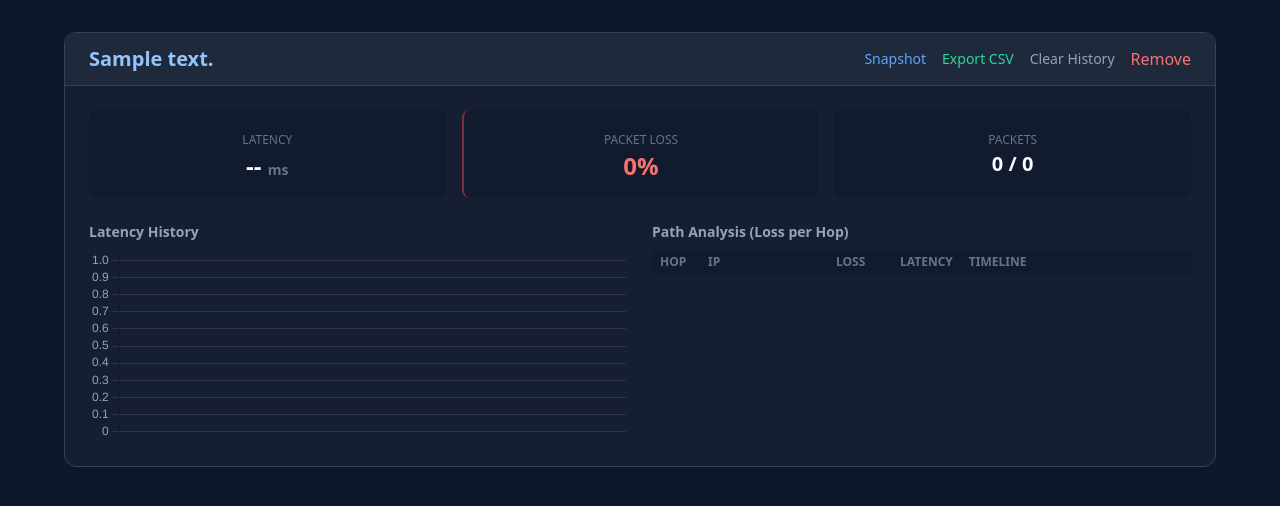
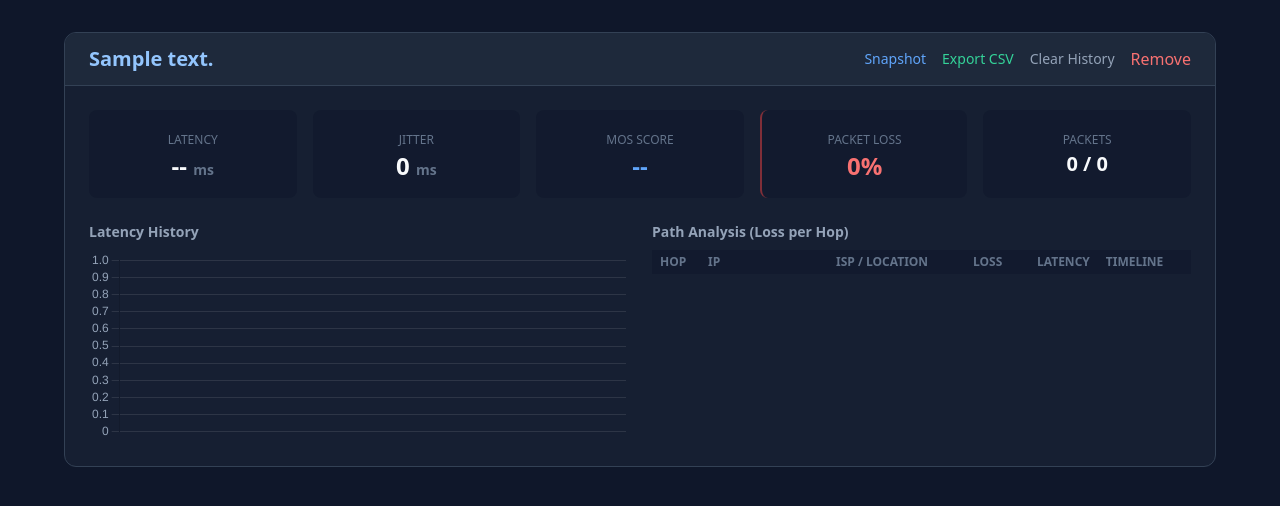
Before and after one commit to mission-deny-the-mission/packet_tester, a Flask app: page / in a window 1280 px wide. Shown: the part 66-572 px from the top of the page. Run offline with Flask 3, Linux system fonts and the light colour scheme; tables that the repository leaves empty hold one stand-in row (values such as "Sample post"); data that the repository does not hold is empty; some libraries are stand-ins or nearby versions.

Commit message:
feat: implement advanced diagnostics (jitter, MOS, ISP lookup) and tests

```diff
--- a/app.py
+++ b/app.py
@@ -7,9 +7,85 @@ import re
 import threading
 import csv
 import io
+import requests
 from flask import Flask, render_template, request, jsonify, make_response
 from flask_socketio import SocketIO, emit
 import database
+
+ip_info_cache = {}
+
+
+def get_ip_info(ip):
+    if not ip or ip == "*":
+        return {"isp": "-", "location": "-"}
+    if ip in ip_info_cache:
+        return ip_info_cache[ip]
+
+    # Quick check for private IPs
+    if (
+        ip.startswith("10.")
+        or ip.startswith("192.168.")
+        or (ip.startswith("172.") and 16 <= int(ip.split(".")[1]) <= 31)
+    ):
+        info = {"isp": "Local Network", "location": "Private IP"}
+    else:
+        try:
+            # ip-api.com rate limit: 45 req/min
+            resp = requests.get(f"http://ip-api.com/json/{ip}", timeout=2)
+            data = resp.json()
+            if data.get("status") == "success":
+                info = {
+                    "isp": data.get("isp", "Unknown ISP"),
+                    "location": f"{data.get('city', '')}, {data.get('countryCode', '')}".strip(
+                        ", "
+                    ),
+                }
+            else:
+                info = {"isp": "Unknown ISP", "location": "Unknown"}
+        except Exception as e:
+            print(f"Error looking up IP {ip}: {e}")
+            info = {"isp": "Unknown ISP", "location": "Unknown"}
+
+    ip_info_cache[ip] = info
+    return info
+
+
+def calculate_mos(latency, loss, jitter):
+    """
+    Simplified MOS calculation
+    R = 94.2 - Id - Ie
+    Id (Delay Impairment) = latency * 0.02 + (latency > 150 ? (latency-150)*0.1 : 0)
+    Ie (Loss Impairment) = loss * 2.5
+    """
+    if latency is None:
+        return 1.0
+
+    # Effective Latency
+    eff_latency = latency + (jitter * 2) + 10
+
+    # Delay Impairment
+    if eff_latency < 160:
+        id_imp = eff_latency / 40
+    else:
+        id_imp = (eff_latency - 120) / 10
+
+    # Loss Impairment
+    ie_imp = loss * 2.5
+
+    r_factor = 94.2 - id_imp - ie_imp
+
+    # Clamp R-factor
+    r_factor = max(0, min(94.2, r_factor))
+
+    # Convert R-factor to MOS
+    mos = (
+        1
+        + (0.035 * r_factor)
+        + (r_factor * (r_factor - 60) * (100 - r_factor) * 0.000007)
+    )
+
+    return round(max(1.0, min(5.0, mos)), 2)
+
 
 app = Flask(__name__)
 socketio = SocketIO(app, cors_allowed_origins="*", async_mode="eventlet")
@@ -51,6 +127,8 @@ def run_ping(target, sid):
 
     total_sent = 0
     total_received = 0
+    prev_latency = None
+    jitter = 0
 
     for line in iter(process.stdout.readline, ""):
         if sid not in active_tasks or target not in active_tasks[sid]:
@@ -62,12 +140,24 @@ def run_ping(target, sid):
             total_sent += 1
             total_received += 1
             latency = parse_ping(line)
+
+            if prev_latency is not None:
+                # Jitter calculation (RFC 3550 style simple version)
+                jitter = jitter + (abs(latency - prev_latency) - jitter) / 16
+
+            prev_latency = latency
+
             loss = (
                 0
                 if total_sent == 0
                 else ((total_sent - total_received) / total_sent) * 100
             )
-            print(f"Ping result for {target}: {latency}ms")
+
+            mos = calculate_mos(latency, loss, jitter)
+
+            print(
+                f"Ping result for {target}: {latency}ms, Jitter: {round(jitter, 2)}ms, MOS: {mos}"
+            )
 
             # Save to database
             database.save_ping(target_id, latency, round(loss, 2))
@@ -78,6 +168,8 @@ def run_ping(target, sid):
                     "target": target,
                     "latency": latency,
                     "loss": round(loss, 2),
+                    "jitter": round(jitter, 2),
+                    "mos": mos,
                     "total_sent": total_sent,
                     "total_received": total_received,
                     "raw": line.strip(),
@@ -91,7 +183,8 @@ def run_ping(target, sid):
         ):
             total_sent += 1
             loss = ((total_sent - total_received) / total_sent) * 100
-            print(f"Ping timeout for {target}")
+            mos = calculate_mos(None, loss, jitter)
+            print(f"Ping timeout for {target}, MOS: {mos}")
 
             # Save to database (None for latency on timeout)
             database.save_ping(target_id, None, round(loss, 2))
@@ -102,6 +195,8 @@ def run_ping(target, sid):
                     "target": target,
                     "latency": None,
                     "loss": round(loss, 2),
+                    "jitter": round(jitter, 2),
+                    "mos": mos,
                     "total_sent": total_sent,
                     "total_received": total_received,
                     "raw": "Request timeout",
@@ -138,13 +233,16 @@ def run_hop_analysis(target, sid):
             hop_num = match.group(1)
             hop_ip = match.group(2)
             if hop_ip not in [h["ip"] for h in hops]:
-                hops.append({"num": hop_num, "ip": hop_ip})
+                ip_info = get_ip_info(hop_ip)
+                hops.append({"num": hop_num, "ip": hop_ip, **ip_info})
                 socketio.emit(
                     "hop_update",
                     {
                         "target": target,
                         "num": hop_num,
                         "ip": hop_ip,
+                        "isp": ip_info["isp"],
+                        "location": ip_info["location"],
                         "loss": 0,
                         "avg_latency": 0,
                     },
@@ -190,6 +288,8 @@ def run_hop_analysis(target, sid):
                     "target": target,
                     "num": hop["num"],
                     "ip": hop["ip"],
+                    "isp": hop.get("isp", "-"),
+                    "location": hop.get("location", "-"),
                     "loss": round(loss, 2),
                     "avg_latency": round(avg_lat, 2),
                 },
--- a/static/js/dashboard.js
+++ b/static/js/dashboard.js
@@ -103,6 +103,8 @@ async function createMonitor(target) {
 
         const elements = {
             latency: card.querySelector('.curr-latency'),
+            jitter: card.querySelector('.curr-jitter'),
+            mos: card.querySelector('.curr-mos'),
             loss: card.querySelector('.curr-loss'),
             sent: card.querySelector('.pkts-sent'),
             recv: card.querySelector('.pkts-recv'),
@@ -211,6 +213,14 @@ socket.on('ping_result', (data) => {
     m.sent.innerText = data.total_sent;
     m.recv.innerText = data.total_received;
     m.loss.innerText = data.loss;
+    m.jitter.innerText = data.jitter;
+    m.mos.innerText = data.mos;
+
+    // Color MOS based on quality
+    m.mos.classList.remove('text-emerald-400', 'text-yellow-400', 'text-red-400');
+    if (data.mos >= 4) m.mos.classList.add('text-emerald-400');
+    else if (data.mos >= 2.5) m.mos.classList.add('text-yellow-400');
+    else m.mos.classList.add('text-red-400');
 
     const now = new Date().toLocaleTimeString();
     m.timelineLabels.push(now);
@@ -256,6 +266,10 @@ socket.on('hop_update', (data) => {
         hopRow.innerHTML = `
             <td class="px-2 py-1 text-slate-500">${data.num}</td>
             <td class="px-2 py-1 font-mono">${data.ip}</td>
+            <td class="px-2 py-1">
+                <div class="text-xs font-semibold text-slate-300">${data.isp || '-'}</div>
+                <div class="text-[10px] text-slate-500">${data.location || '-'}</div>
+            </td>
             <td class="px-2 py-1 loss-val">0%</td>
             <td class="px-2 py-1 lat-val">0ms</td>
             <td class="px-2 py-1">
@@ -268,7 +282,7 @@ socket.on('hop_update', (data) => {
 
         const canvas = hopRow.querySelector('.hopSparkline');
         const sparklineData = {
-            labels: m.timelineLabels, // Use shared labels
+            labels: m.timelineLabels,
             datasets: [{
                 data: new Array(m.timelineLabels.length).fill(null),
                 borderColor: '#10b981',
@@ -299,7 +313,7 @@ socket.on('hop_update', (data) => {
                     x: { display: false },
                     y: { display: false, beginAtZero: true }
                 },
-                plugins: { legend: { display: false } },
+                plugins: { legend: { display: false }, tooltip: { enabled: false } },
                 animation: { duration: 0 }
             }
         });
@@ -329,87 +343,6 @@ socket.on('hop_update', (data) => {
     }
 });
 
-socket.on('hop_update', (data) => {
-    const m = monitors[data.target];
-    if (!m) return;
-
-    if (!hopRow) {
-        hopRow = document.createElement('tr');
-        hopRow.innerHTML = `
-            <td class="px-2 py-1 text-slate-500">${data.num}</td>
-            <td class="px-2 py-1 font-mono">${data.ip}</td>
-            <td class="px-2 py-1 loss-val">0%</td>
-            <td class="px-2 py-1 lat-val">0ms</td>
-            <td class="px-2 py-1">
-                <div class="h-8 w-full">
-                    <canvas class="hopSparkline"></canvas>
-                </div>
-            </td>
-        `;
-        m.hopList.appendChild(hopRow);
-
-        const canvas = hopRow.querySelector('.hopSparkline');
-        const sparklineData = {
-            labels: [],
-            datasets: [{
-                data: [],
-                borderColor: '#10b981',
-                borderWidth: 1,
-                fill: false,
-                tension: 0.4,
-                pointRadius: 0
-            }]
-        };
-
-        const sparklineChart = new Chart(canvas.getContext('2d'), {
-            type: 'line',
-            data: sparklineData,
-            options: {
-                responsive: true,
-                maintainAspectRatio: false,
-                scales: {
-                    x: { display: false },
-                    y: { display: false, beginAtZero: true }
-                },
-                plugins: { legend: { display: false }, tooltip: { enabled: false } },
-                animation: { duration: 0 }
-            }
-        });
-
-        m.hops[data.ip] = {
-            row: hopRow,
-            chart: sparklineChart,
-            data: sparklineData
-        };
-    }
-
-    const hopObj = m.hops[data.ip];
-    const lossEl = hopObj.row.querySelector('.loss-val');
-    const latEl = hopObj.row.querySelector('.lat-val');
-
-    lossEl.innerText = `${data.loss}%`;
-    latEl.innerText = `${data.avg_latency}ms`;
-
-    // Update Sparkline
-    const now = new Date().toLocaleTimeString();
-    hopObj.data.labels.push(now);
-    hopObj.data.datasets[0].data.push(data.avg_latency);
-
-    if (hopObj.data.labels.length > 60) {
-        hopObj.data.labels.shift();
-        hopObj.data.datasets[0].data.shift();
-    }
-    hopObj.chart.update();
-
-    if (data.loss > 0) {
-        lossEl.classList.add('text-red-400', 'font-bold');
-        hopObj.row.classList.add('bg-red-500/10');
-    } else {
-        lossEl.classList.remove('text-red-400', 'font-bold');
-        hopObj.row.classList.remove('bg-red-500/10');
-    }
-});
-
 function syncHovers(target, index) {
     const m = monitors[target];
     if (!m) return;
--- a/templates/index.html
+++ b/templates/index.html
@@ -42,10 +42,18 @@
                 </div>
 
                 <div class="p-6">
-                    <div class="grid grid-cols-1 md:grid-cols-3 gap-4 mb-6">
+                    <div class="grid grid-cols-1 md:grid-cols-5 gap-4 mb-6">
                         <div class="bg-slate-900/50 p-4 rounded-lg text-center">
                             <span class="text-slate-500 text-xs uppercase">Latency</span>
                             <div class="text-2xl font-bold"><span class="curr-latency">--</span> <span class="text-sm text-slate-500">ms</span></div>
+                        </div>
+                        <div class="bg-slate-900/50 p-4 rounded-lg text-center">
+                            <span class="text-slate-500 text-xs uppercase">Jitter</span>
+                            <div class="text-2xl font-bold"><span class="curr-jitter">0</span> <span class="text-sm text-slate-500">ms</span></div>
+                        </div>
+                        <div class="bg-slate-900/50 p-4 rounded-lg text-center">
+                            <span class="text-slate-500 text-xs uppercase">MOS Score</span>
+                            <div class="text-2xl font-bold text-blue-400"><span class="curr-mos">--</span></div>
                         </div>
                         <div class="bg-slate-900/50 p-4 rounded-lg text-center border-l-2 border-red-500/50">
                             <span class="text-slate-500 text-xs uppercase">Packet Loss</span>
@@ -72,6 +80,7 @@
                                         <tr>
                                             <th class="px-2 py-1 w-12">Hop</th>
                                             <th class="px-2 py-1 w-32">IP</th>
+                                            <th class="px-2 py-1">ISP / Location</th>
                                             <th class="px-2 py-1 w-16">Loss</th>
                                             <th class="px-2 py-1 w-16">Latency</th>
                                             <th class="px-2 py-1">Timeline</th>
```
Also changed, not shown: openspec/changes/add-advanced-diagnostics/tasks.md (+9 -9 lines), tests/test_app.py (+79 -1 lines).
